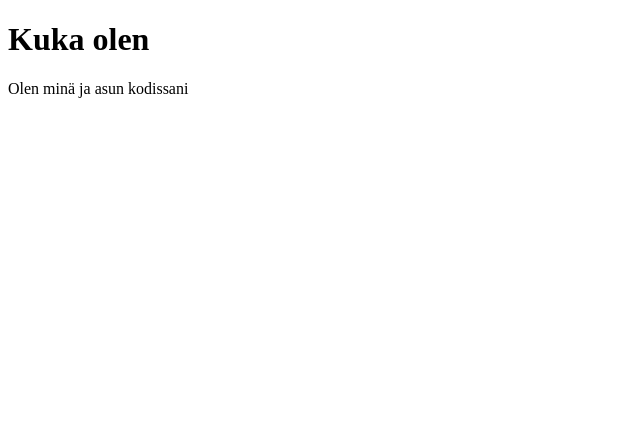
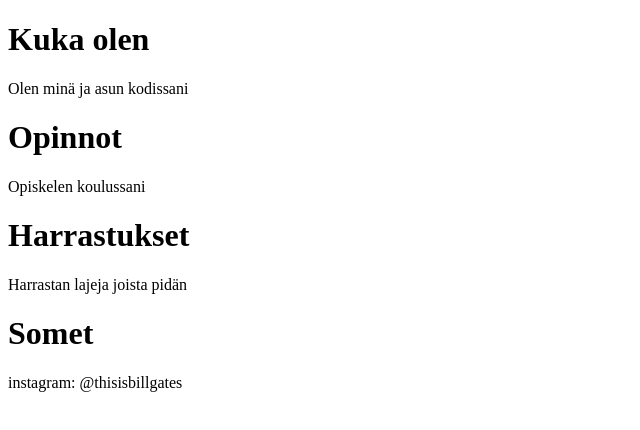
Before and after one commit to Joelh123/mina-sivu, a plain HTML site: page index.html in a window 1280 px wide. Shown: the whole page, without its empty margins (0-640 px from the left). Drawn offline with Linux system fonts and the light colour scheme.

Commit message:
index.html

```diff
--- a/index.html
+++ b/index.html
@@ -6,5 +6,11 @@
   <body>
     <h1>Kuka olen</h1>
     <p>Olen minä ja asun kodissani</p>
+    <h1>Opinnot</h1>
+    <p>Opiskelen koulussani</p>
+    <h1>Harrastukset</h1>
+    <p>Harrastan lajeja joista pidän</p>
+    <h1>Somet</h1>
+    <p>instagram: @thisisbillgates</p>
   </body>
 </html>
```
